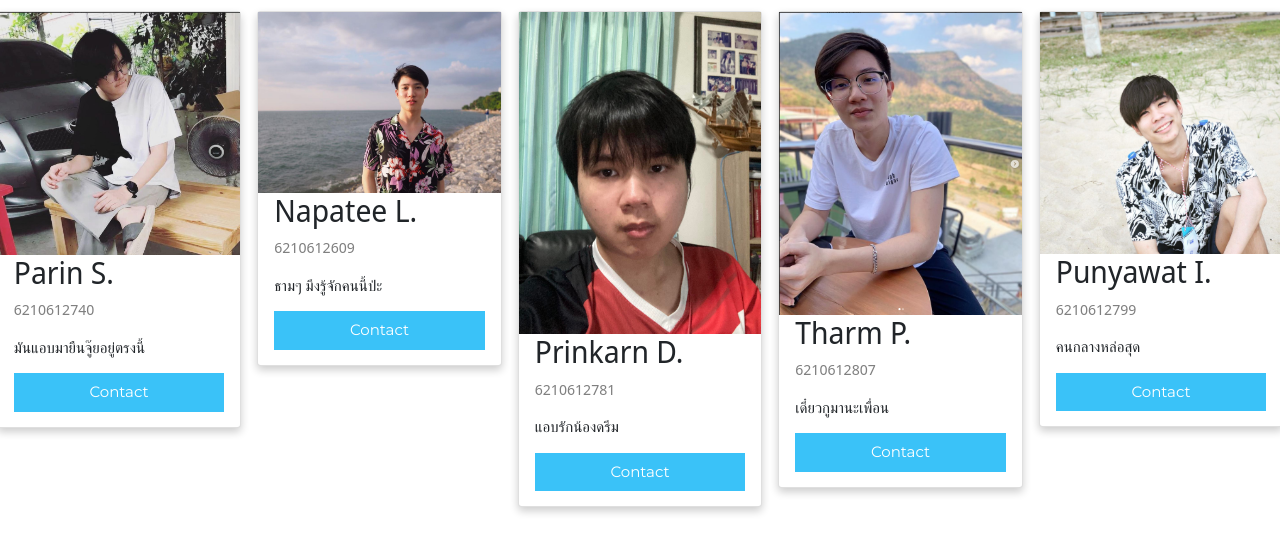
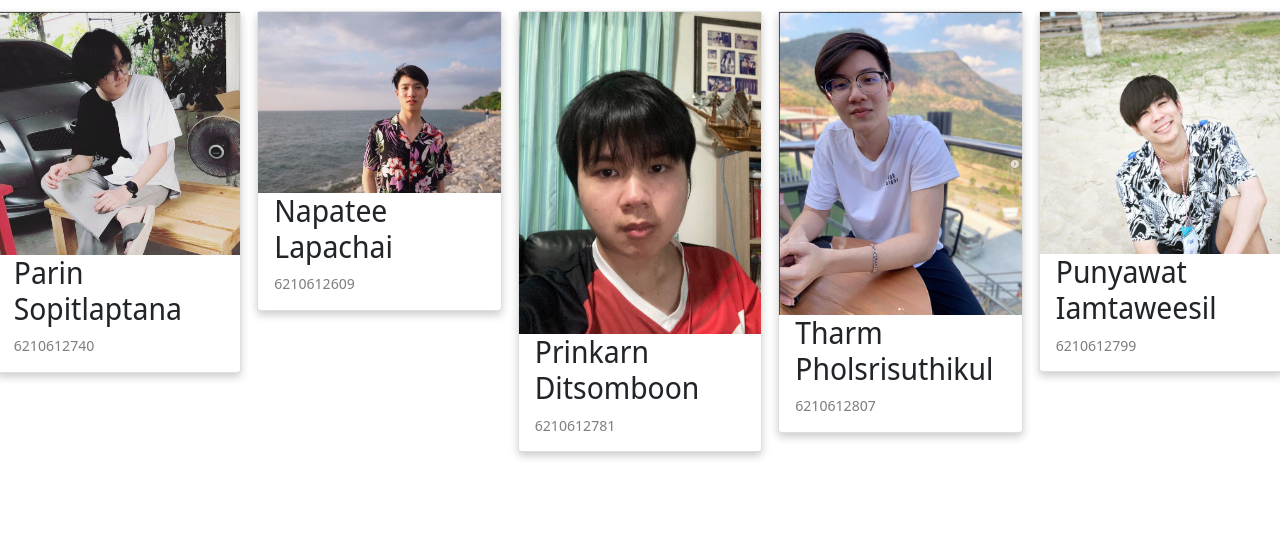
Before and after one commit to 6210612609/projectX, a Django app: page /about/ in a window 1280 px wide. Shown: the part 232-785 px from the top of the page. Run offline with Django 3.2, Linux system fonts and the light colour scheme.

Commit message:
edit course detail and about page

```diff
--- a/proX/users/templates/main/about.html
+++ b/proX/users/templates/main/about.html
@@ -79,11 +79,11 @@ html {
       <img src="{% static 'images/ninja3.png' %}" alt="Ninja" style="width:100%">
       <div class="container">
 
-        <h2>Parin S.</h2>
+        <h2>Parin Sopitlaptana</h2>
         <p class="title">6210612740</p>
-        <p>มันแอบมายืนจู๊ยอยู่ตรงนี้</p>
+        <p></p>
 
-        <p><button class="button">Contact</button></p>
+        <p></p>
       </div>
     </div>
   </div>
@@ -92,11 +92,11 @@ html {
     <div class="card">
       <img src="{% static 'images/mek.png' %}" alt="mek" style="width:100%">
       <div class="container">
-        <h2>Napatee L.</h2>
+        <h2>Napatee Lapachai</h2>
         <p class="title">6210612609</p>
-        <p>ธามๆ มึงรู้จักคนนี้ป่ะ</p>
+        <p></p>
 
-        <p><button class="button">Contact</button></p>
+        <p></p>
       </div>
     </div>
   </div>
@@ -105,11 +105,11 @@ html {
     <div class="card">
       <img src="{% static 'images/prin2.jpg' %}" alt="prin" style="width:100%">
       <div class="container">
-        <h2>Prinkarn D.</h2>
+        <h2>Prinkarn Ditsomboon</h2>
         <p class="title">6210612781</p>
-        <p>แอบรักน้องดรีม</p>
+        <p></p>
 
-        <p><button class="button">Contact</button></p>
+        <p></p>
       </div>
     </div>
   </div>
@@ -117,11 +117,11 @@ html {
     <div class="card">
       <img src="{% static 'images/tharm.png' %}" alt="John" style="width:100%">
       <div class="container">
-        <h2>Tharm P.</h2>
+        <h2>Tharm Pholsrisuthikul</h2>
         <p class="title">6210612807</p>
-        <p>เดี๋ยวกูมานะเพื่อน</p>
+        <p></p>
 
-        <p><button class="button">Contact</button></p>
+        <p></p>
       </div>
     </div>
   </div>
@@ -129,11 +129,11 @@ html {
     <div class="card">
       <img src="{% static 'images/mc.jpg' %}" alt="mc" style="width:100%">
       <div class="container">
-        <h2>Punyawat I.</h2>
+        <h2>Punyawat Iamtaweesil</h2>
         <p class="title">6210612799</p>
-        <p>คนกลางหล่อสุด</p>
+        <p></p>
 
-        <p><button class="button">Contact</button></p>
+        <p></p>
       </div>
     </div>
   </div>
```
Also changed, not shown: proX/users/templates/students/course_detail.html (+8 -8 lines).
